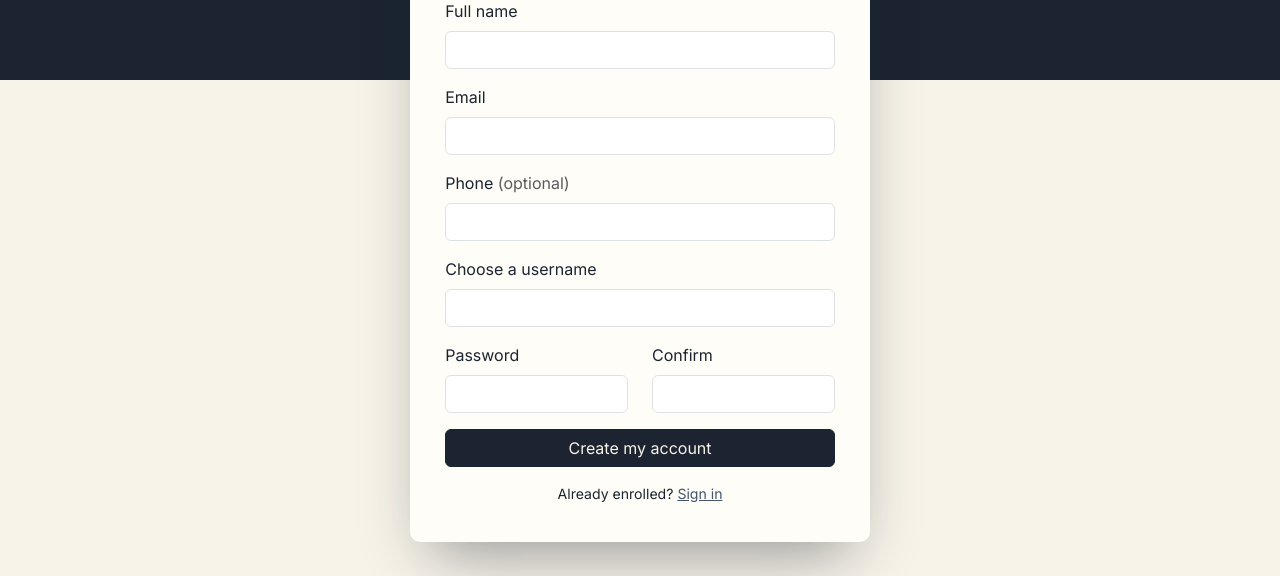
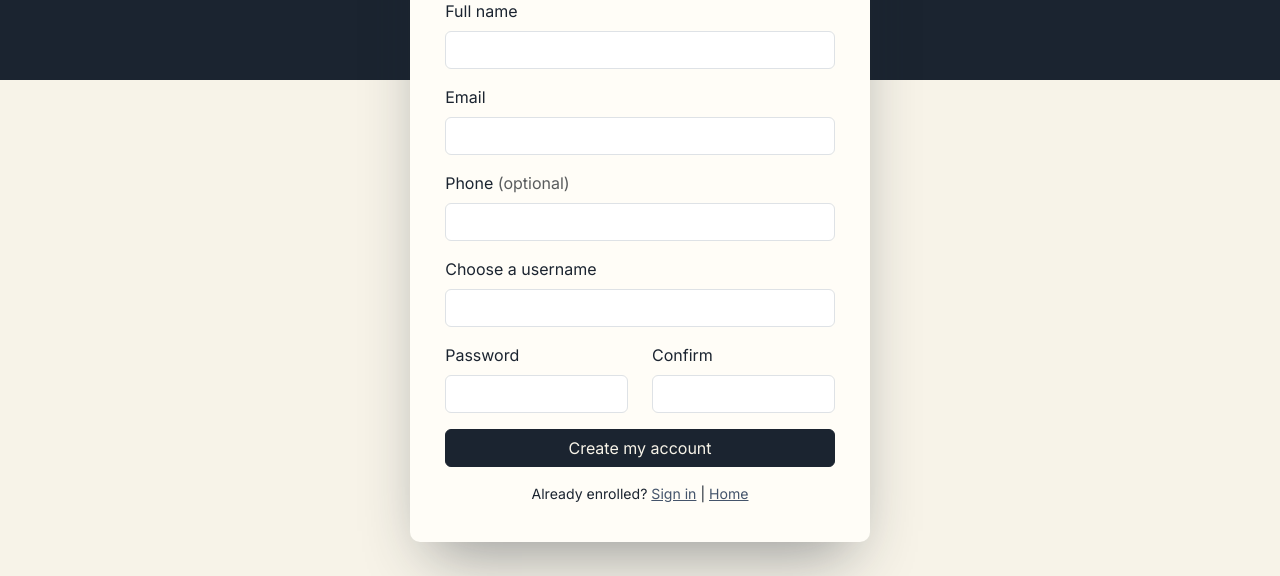
Before and after one commit to wonderlandtech/lms, a Flask app: page /register in a window 1280 px wide. Shown: the part 224-800 px from the top of the page. Run offline with Flask 3, Linux system fonts and the light colour scheme.

Commit message:
Update register.html

```diff
--- a/templates/register.html
+++ b/templates/register.html
@@ -59,7 +59,7 @@
       </form>
 
       <div class="text-center mt-3" style="font-size: 0.88rem;">
-        Already enrolled? <a href="{{ url_for('auth.login') }}">Sign in</a>
+        Already enrolled? <a href="{{ url_for('auth.login') }}">Sign in</a> | <a href="/">Home</a>
       </div>
     </div>
   </div>
```
